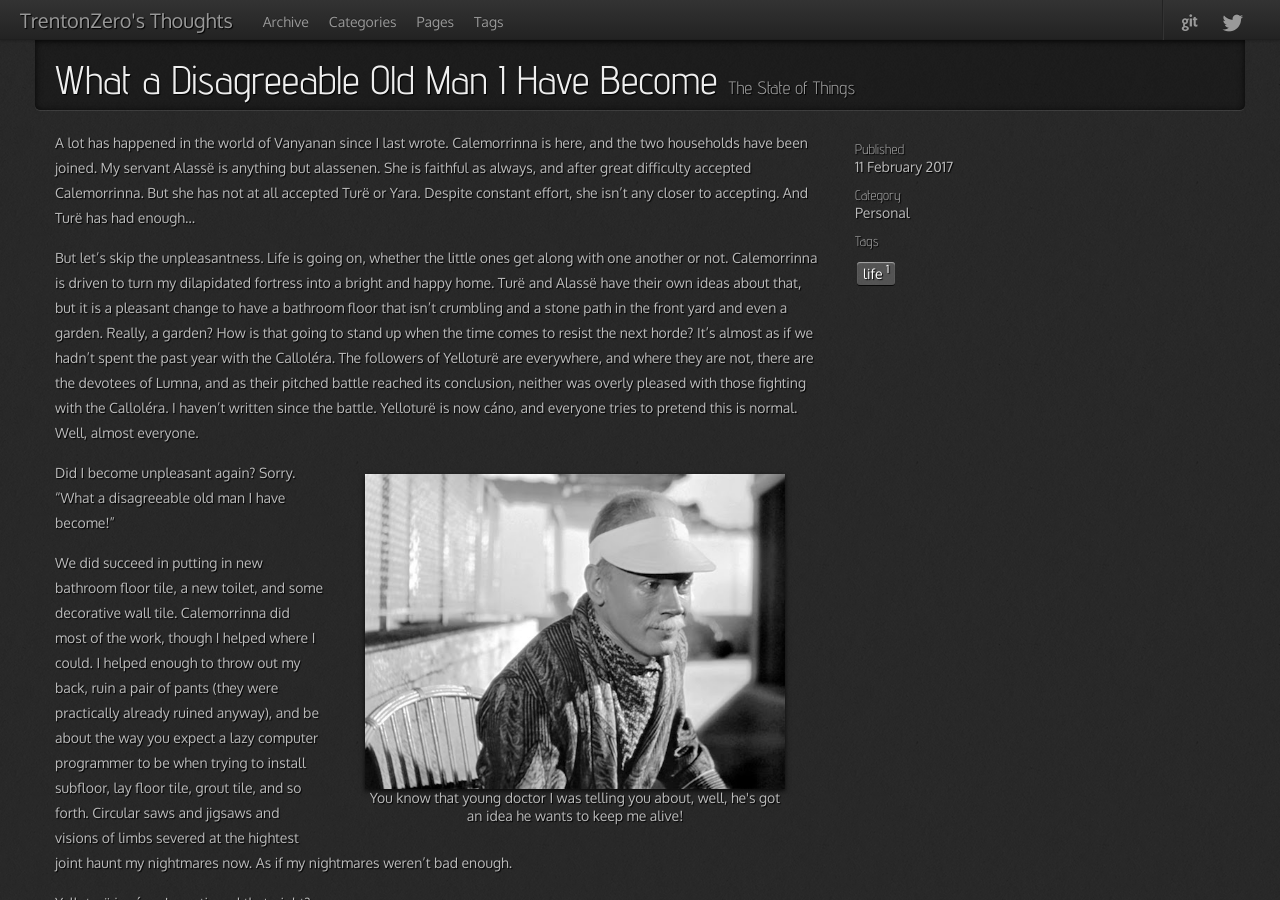
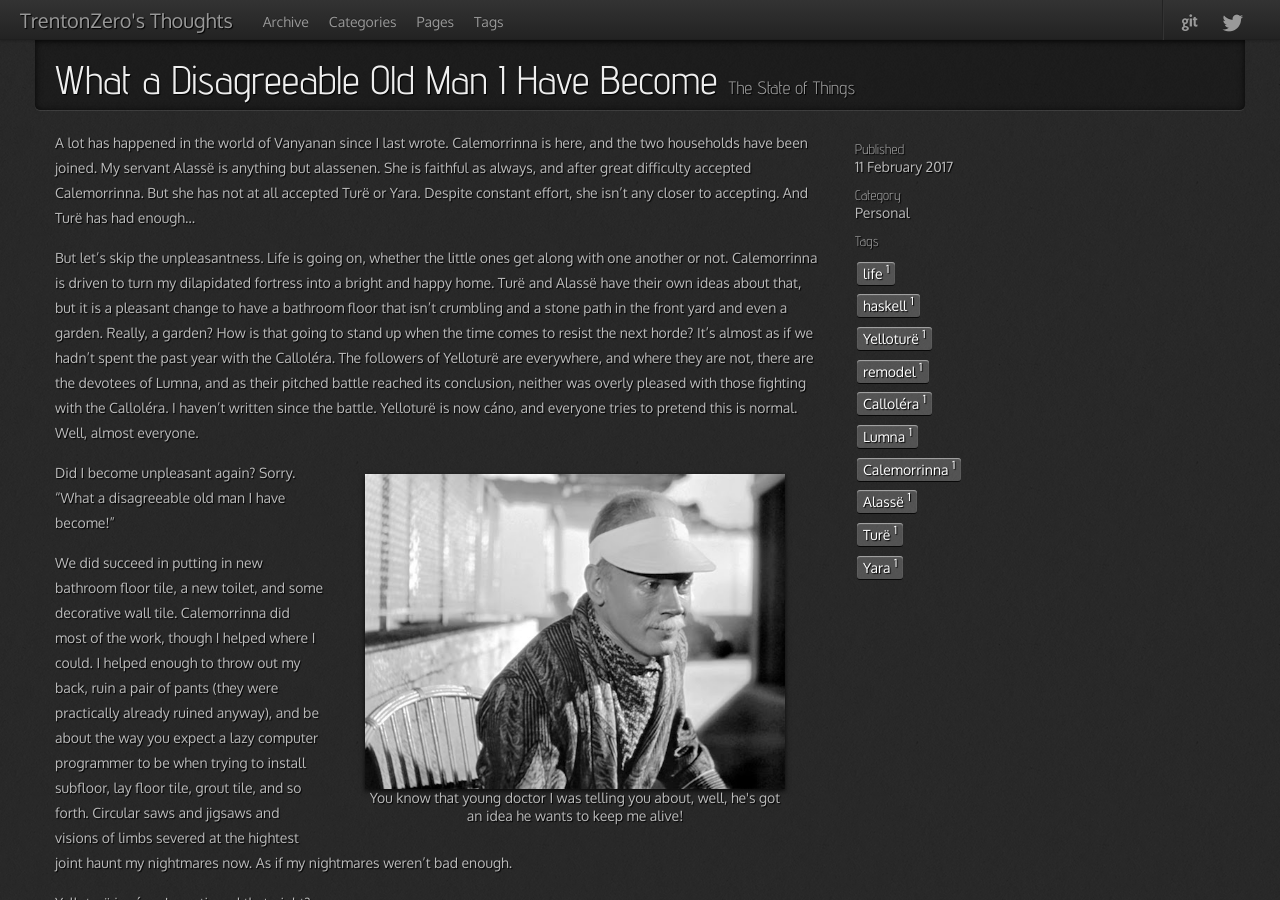
Before and after one commit to TrentonZero/trentonzero.github.io, a Jekyll site: the page built from _posts/2017-02-11-longtimenosee.md, in a window 1280 px wide and 900 px high. Built offline with Jekyll 4.4.1, drawn with Linux system fonts in a browser that asks for light colours; nearby versions of some CDN libraries; comment, search, counter and statistics services are not loaded.

Commit message:
added more tags

```diff
--- a/_posts/2017-02-11-longtimenosee.md
+++ b/_posts/2017-02-11-longtimenosee.md
@@ -3,7 +3,7 @@
     category: Personal
     tagline: "The State of Things"
     title: What a Disagreeable Old Man I Have Become
-    tags: [life]
+    tags: [life, haskell, Yelloturë, remodel, Calloléra, Lumna, Calemorrinna, Alassë, Turë, Yara]
     image: /assets/images/jed.jpg
 ---
 {% include JB/setup %}
```
